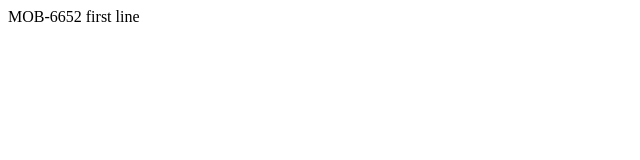
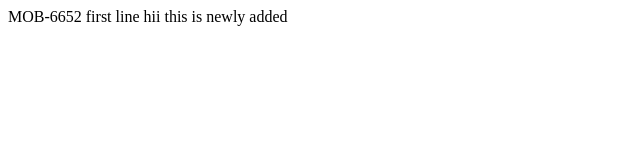
Before and after one commit to mann2911/git-demo, a plain HTML site: page mob-6652.html in a window 1280 px wide. Shown: the whole page, without its empty margins (0-640 px from the left). Drawn offline with Linux system fonts and the light colour scheme.

Commit message:
newly added file

```diff
--- a/mob-6652.html
+++ b/mob-6652.html
@@ -2,5 +2,6 @@
     <body>
         MOB-6652
         first line
+        hii this is newly added
     </body>
 </html>
```
